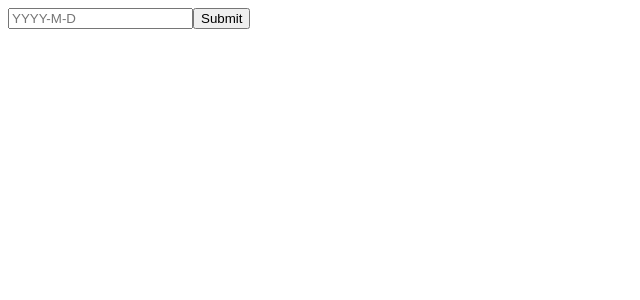
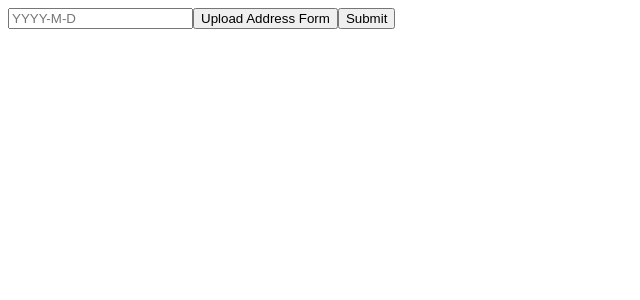
Before and after one commit to medev21/datepicker-demo, a React (Create React App) app: page / in a window 1280 px wide. Shown: the top 300 px of the page, without its empty margins (0-640 px from the left). Built offline with nearby package versions, Linux system fonts and the light colour scheme.

Commit message:
add file import to formik

```diff
--- a/src/App.js
+++ b/src/App.js
@@ -1,15 +1,34 @@
+import React, { createRef, useRef } from 'react';
 import { Formik } from 'formik';
 import FormDatePicker from './components/FormDatePicker';
 
 import 'react-datepicker/dist/react-datepicker.css';
 
 function App() {
+
+  const initialValues = {
+    date: "",
+    file: null,
+  };
+
+  // const inputRef = createRef();
+  const inputRef = useRef();
+
+  const constructFormData = (formikValues) => {
+
+    let formData = new FormData();
+    formData.append('file', formikValues.file);
+    return formData;
+  };
+
+
   return (
     <div className="App">
       <Formik
-        initialValues={{ date: "" }}
+        initialValues={initialValues}
         onSubmit={(values, { setSubmitting }) => {
-          alert(JSON.stringify(values))
+          console.log("values", values);
+          // alert(values.file)
         }}
       >
         {props => {
@@ -37,6 +56,22 @@ function App() {
               >
                 Reset
               </button> */}
+
+              <input
+                type="file"
+                style={{display: "none"}}
+                onChange = {event => {
+                  setFieldValue("file", event.currentTarget.files[0])
+                }}
+                ref={inputRef}
+              />
+
+              <button
+                type="button"
+                onClick={() => inputRef.current.click() }
+              >
+                Upload Address Form
+              </button>
               <button type="submit" disabled={isSubmitting}>
                 Submit
               </button>
```
